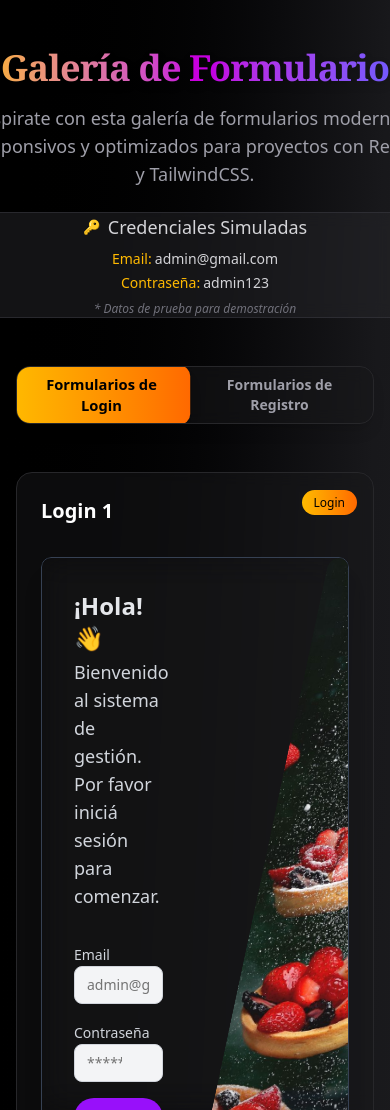
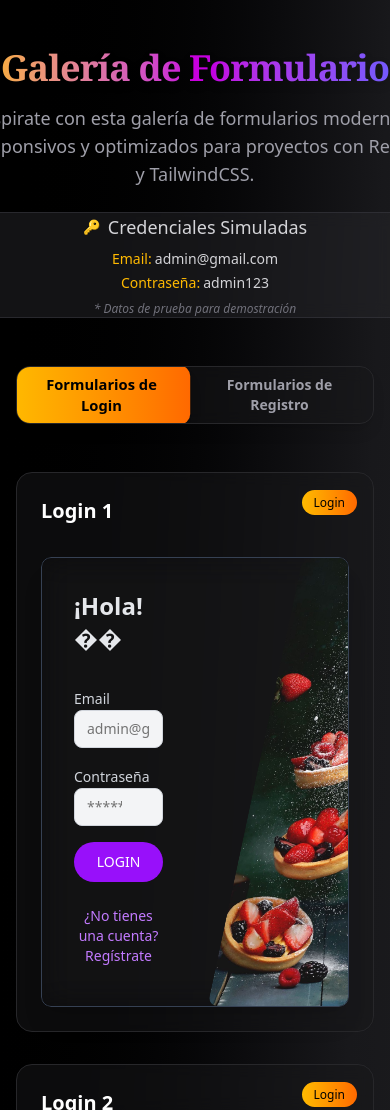
Before and after one commit to MartinPereiraDev/formGallery, a Next.js app in the folder front/: page / in a window 390 px wide. Shown: the top 1110 px of the page. Built offline with nearby package versions, Linux system fonts and the light colour scheme.

Commit message:
detalles en loginForm1

```diff
--- a/front/src/components/login/loginForm1.tsx
+++ b/front/src/components/login/loginForm1.tsx
@@ -70,8 +70,8 @@ export default function LoginForm1() {
       <div className="w-full max-w-3xl rounded-lg shadow-xl overflow-hidden relative backdrop-blur-lg">
         <div className="grid grid-cols-2 relative min-h-[450px] border border-gray-700 rounded-lg overflow-hidden">
           <div className="p-8 md:p-8">
-            <h2 className="text-2xl font-semibold text-gray-200 mb-1">¡Hola! 👋</h2>
-            <p className="text-lg text-gray-300 mb-8">
+            <h2 className="text-2xl font-semibold text-gray-200 mb-8 md:mb-1">¡Hola! ��</h2>
+            <p className="text-lg text-gray-300 mb-8 hidden md:block">
               Bienvenido al sistema de gestión. Por favor iniciá sesión para comenzar.
             </p>
 
--- a/front/src/components/register/registerForm1.tsx
+++ b/front/src/components/register/registerForm1.tsx
@@ -54,10 +54,9 @@ export default function RegisterForm1() {
   return (
     <div className="w-full max-w-3xl rounded-lg shadow-xl overflow-hidden relative backdrop-blur-lg">
       <div className="grid grid-cols-2 relative min-h-[450px] border border-gray-700 rounded-lg overflow-hidden">
-        <div className="p-6 md:p-6 flex flex-col justify-between h-full min-h-[450px]">
-          <div>
+        <div className="p-8 md:p-8">
           <h2 className="text-2xl font-semibold text-gray-200 mb-1">¡Crea tu cuenta!</h2>
-            <p className="text-lg text-gray-300 mb-8">
+          <p className="text-lg text-gray-300 mb-8 hidden md:block">
             Regístrate para acceder al sistema de gestión y comenzar a disfrutar de todas las funcionalidades.
           </p>
           {error && (
@@ -99,7 +98,6 @@ export default function RegisterForm1() {
               {isLoading ? "REGISTRANDO..." : "REGISTRARME"}
             </Button>
           </form>
-          </div>
           <div className="mt-8 text-center">
             <button
               type="button"
@@ -115,6 +113,7 @@ export default function RegisterForm1() {
             </button>
           </div>
         </div>
+        {/* Imagen de fondo */}
         <div className="h-full w-full overflow-hidden object-cover transform -skew-x-12 translate-x-15 rounded-lg">
           <Image
             src="/login.jpg"
```
Lines whose indentation alone changed are shown as unchanged.
